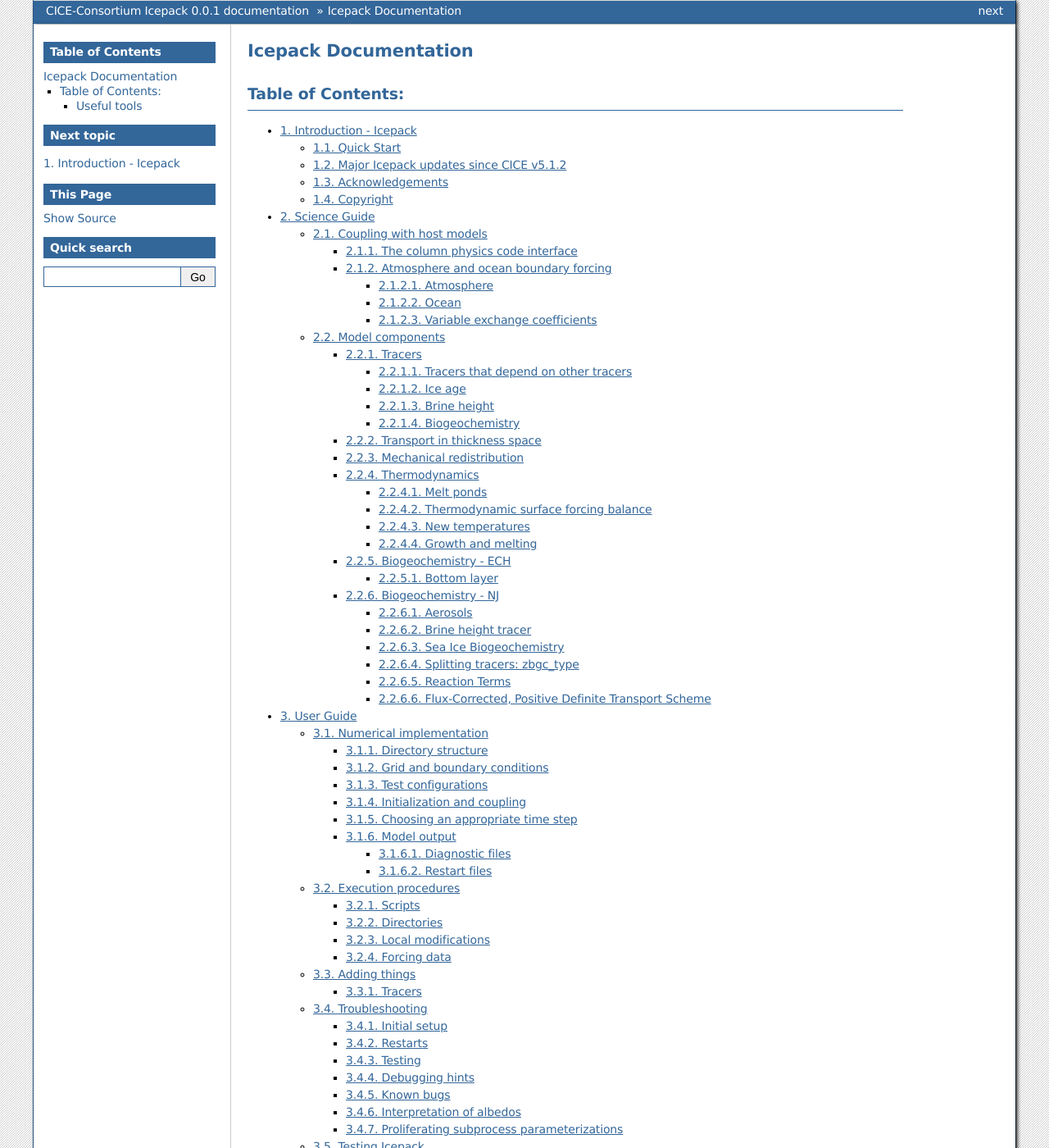
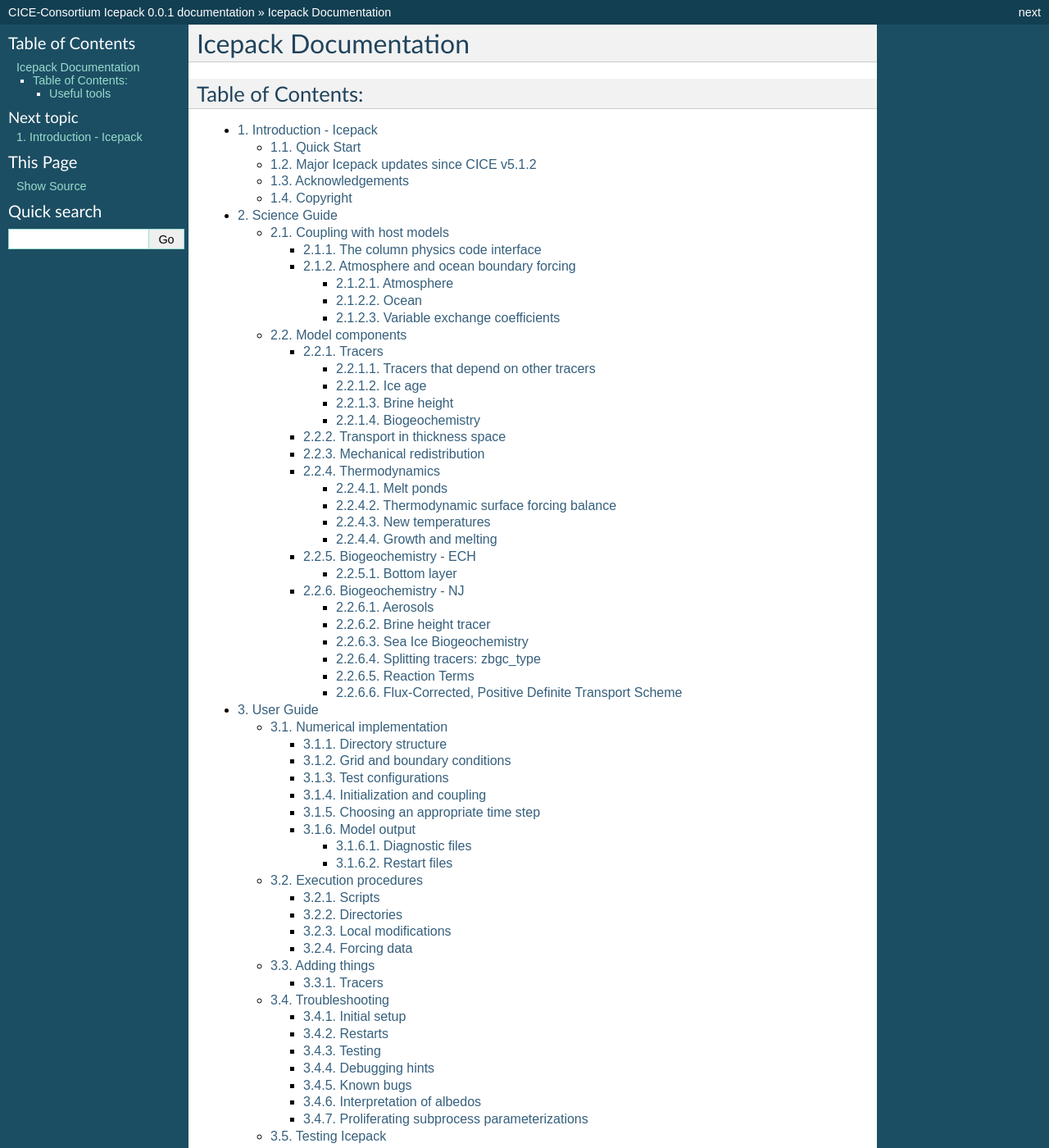
Before and after one commit to CICE-Consortium/Icepack, a Sphinx documentation site: the page built from doc/source/index.rst, in a window 1280 px wide and 1400 px high. Shown: the whole window at 82% size. Built offline with Sphinx 7.4.7, drawn with Linux system fonts in a browser that asks for light colours.

Commit message:
Switch to classic theme.

```diff
--- a/doc/source/conf.py
+++ b/doc/source/conf.py
@@ -116,12 +116,12 @@
 
 # The theme to use for HTML and HTML Help pages.  See the documentation for
 # a list of builtin themes.
-html_theme = 'bizstyle'
+html_theme = 'classic'
 
 # Theme options are theme-specific and customize the look and feel of a theme
 # further.  For a list of options available for each theme, see the
 # documentation.
-#html_theme_options = {}
+html_theme_options = {"stickysidebar": "true"}
 
 # Add any paths that contain custom themes here, relative to this directory.
 #html_theme_path = []
```
